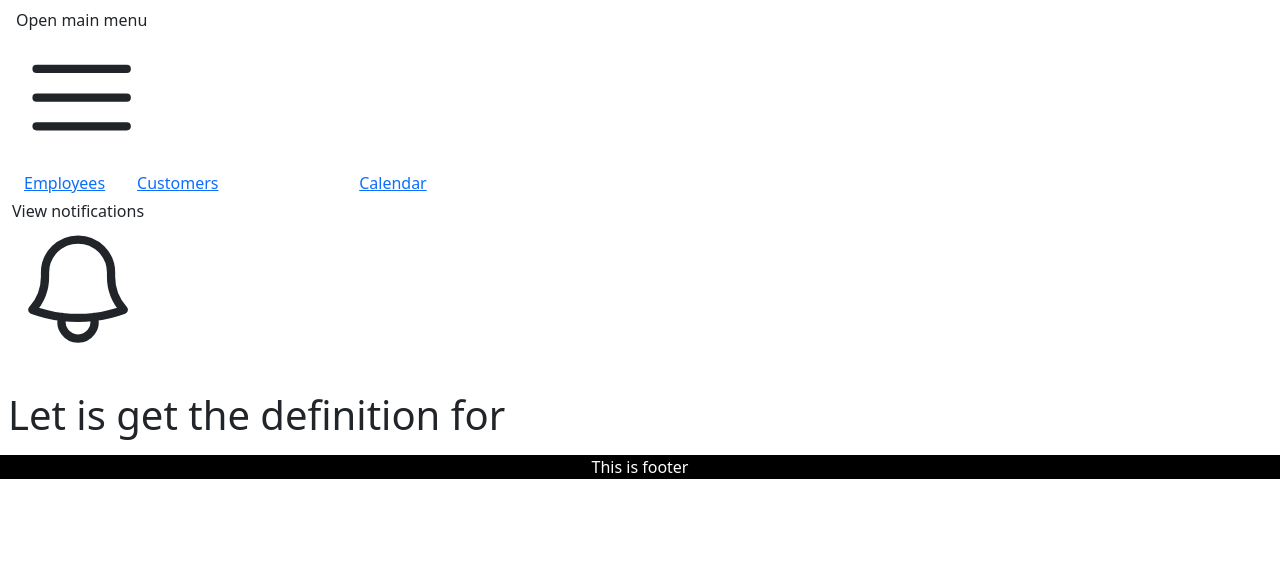
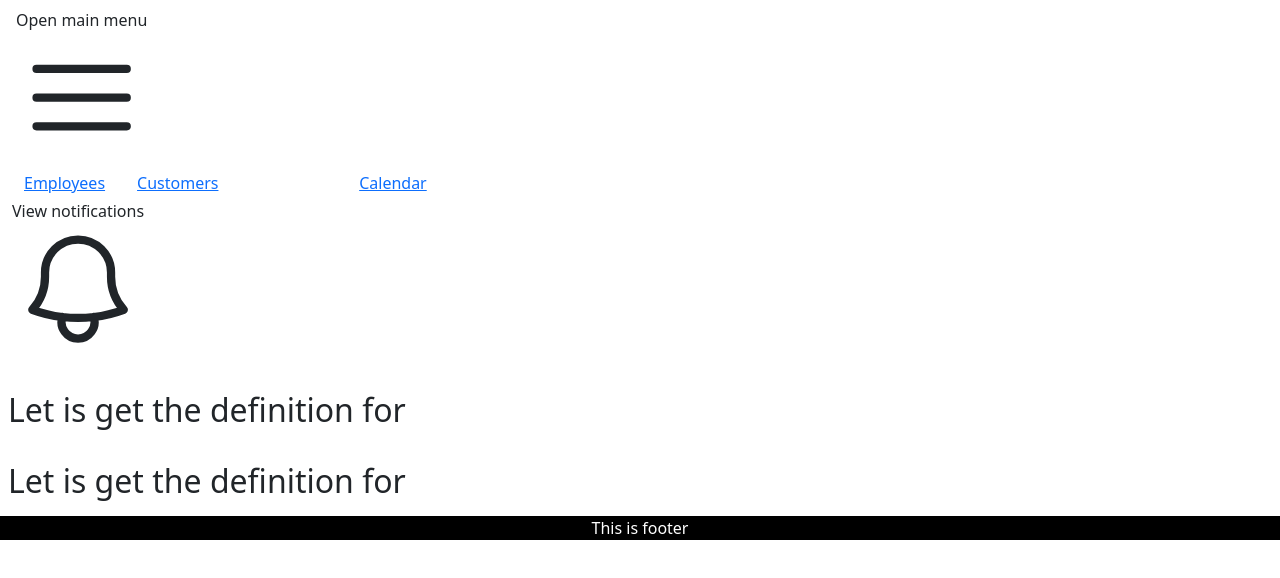
Before and after one commit to tuan782000/Training_React, a React (Vite) app: page /dictionary in a window 1280 px wide. Shown: the top 578 px of the page. Built offline with nearby package versions, Linux system fonts and the light colour scheme.

Commit message:
useEffect more

```diff
--- a/src/App.jsx
+++ b/src/App.jsx
@@ -8,8 +8,8 @@
 
 function App() {
   return (
-    // Intro to useEffect Hook - basic useEffect practice
-    // Giới thiệu useEffect Hook - luyện tập cơ bản useEffect Hook
+    // useEffect Dependency Array Explained - Giải thích về mảng phụ thuộc useEffect
+
     <BrowserRouter>
       <Header>
         <Routes>
--- a/src/components/Dictionary.jsx
+++ b/src/components/Dictionary.jsx
@@ -1,18 +1,41 @@
 import { useState, useEffect } from "react"
 const Dictionary = () => {
   const [word, setWord] = useState('');
+  const [word2, setWord2] = useState('');
 
   // Hàm này nhận vào 2 đối số hoặc 1 đối số đối số, đối số thứ 1 bắt buộc, đối số thứ 2 tùy chọn không bắt buộc
+//   useEffect(() => {
+//     console.log('State Updated', word)
+//   });
+        // limit what state useEffect cares about --> dependency array
+        // giới hạn trạng thái mà useEffect quan tâm --> mảng phụ thuộc
+
+  // no dependency array -> update for any state change:
+  // empty dependency array -> execute once
+//   useEffect(() => {
+//     console.log('State Updated', word + ' ' + word2);
+//   }, []);
+
+// useEffect loại 3: đối số số thứ 2 - nó phụ thuộc word đã truyền vào
+// kích hoạt console.log chỉ khi nào word thay đổi thì mới cập nhật, kể cả word2 có thay đổi thì useEFfect ko kích hoạt
   useEffect(() => {
-    console.log('State Updated', word)
-  }); // limit what state useEffect cares about --> dependency array
-        // giới hạn trạng thái mà useEffect quan tâm --> mảng phụ thuộc
+    console.log('State Updated', word + ' ' + word2);
+  }, [word]);
+
+
+// passing in data --> only execute when those state variables are changed
+
   return (
     <div>
         <input type="text" onChange={(e) => {
             setWord(e.target.value);
         }} />
-        <h1>Let is get the definition for {word}</h1>
+        <h2>Let is get the definition for {word}</h2>
+
+        <input type="text" onChange={(e) => {
+            setWord2(e.target.value);
+        }} />
+        <h2>Let is get the definition for {word2}</h2>
     </div>
   )
 }
```
